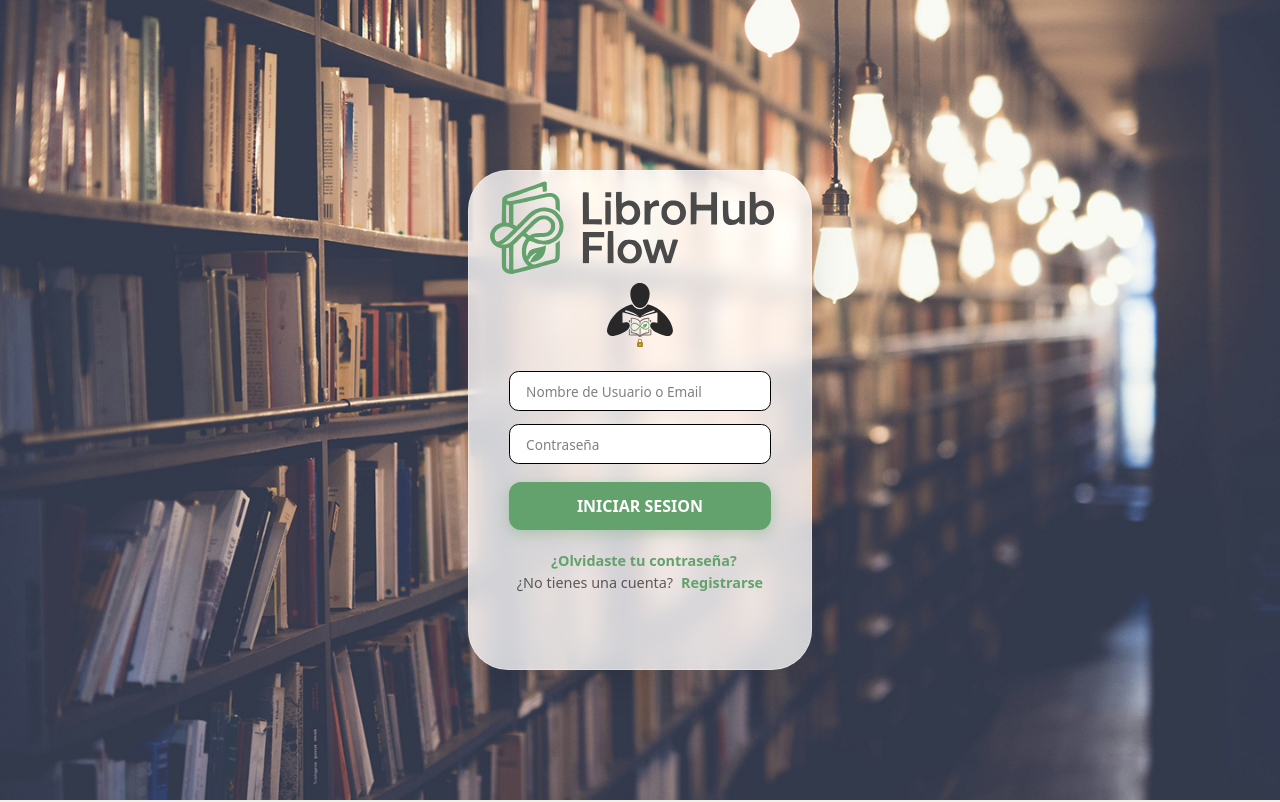
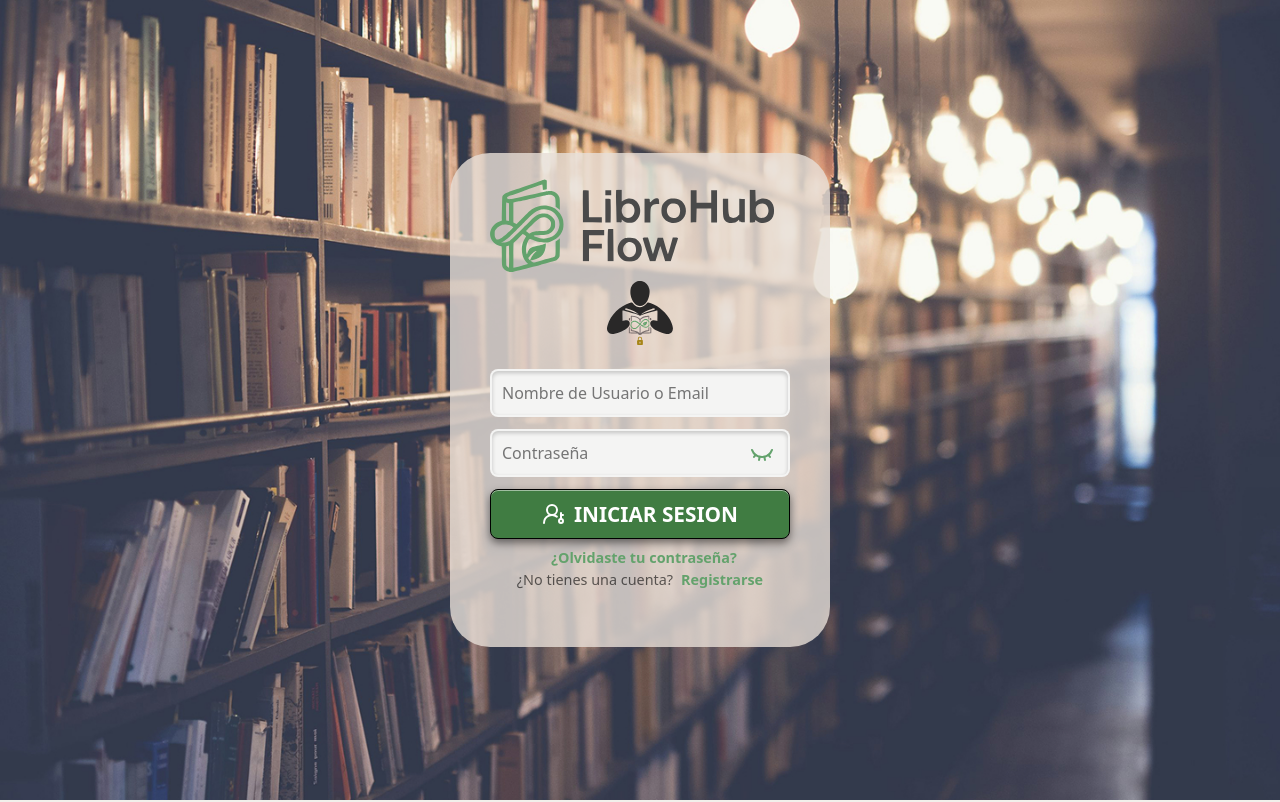
Before and after one commit to laiacastella/libro-hub-flow, a Next.js app: page /inicioSesion in a window 1280 px wide. Shown: the top 802 px of the page. Built offline with nearby package versions, Linux system fonts and the light colour scheme.

Commit message:
movido el componente FormLogin a los componentes

```diff
--- a/app/(autentificacion)/componentesForm/FormLogin/FormLogin.jsx
+++ /dev/null
@@ -1,98 +0,0 @@
-"use client";
-import { useState } from "react";
-import Campo from "../Campo/Campo.jsx";
-import Boton from "../Boton/Boton.jsx";
-import { Enlaces, PopUpPassReset } from "@/components";
-import styles from "../disenoForm.module.css";
-import stylesTexto from "./FormLogin.module.css";
-import Link from "next/link";
-
-const FormLogin = ({ onLoginSuccess }) => {
-    const [identificador, setIdentificador] = useState("");
-    const [password, setPassword] = useState("");
-    const [errorLogin, setErrorLogin] = useState("");
-    const [cargando, setCargando] = useState(false);
-    const [mostrarPopup, setMostrarPopup] = useState(false);
-
-    const abrirPopup = () => {
-        setMostrarPopup(true);
-    };
-
-    const cerrarPopup = () => {
-        setMostrarPopup(false);
-    };
-
-    const manejarSubmit = async (e) => {
-        e.preventDefault();
-        setErrorLogin("");
-
-        if (!identificador.trim() || !password) {
-            setErrorLogin("Introduce usuario/email y contraseña");
-            return;
-        }
-
-        try {
-            setCargando(true);
-
-            const response = await fetch("/api/usuarios/login", {
-                method: "POST",
-                headers: { "Content-Type": "application/json" },
-                body: JSON.stringify({
-                    identificador: identificador.trim(),
-                    password,
-                }),
-            });
-
-            const data = await response.json();
-
-            if (!response.ok) {
-                setErrorLogin(data?.error || "No se pudo iniciar sesión");
-                return;
-            }
-
-            localStorage.setItem("usuarioLogueado", JSON.stringify(data.usuario));
-            onLoginSuccess?.(data.usuario);
-        } catch (error) {
-            setErrorLogin("Error de conexión. Inténtalo de nuevo.");
-        } finally {
-            setCargando(false);
-        }
-    };
-
-    return (
-        <div>
-            <form className={styles.estiloForm} onSubmit={manejarSubmit}>
-                <div className={styles.contenedorLogo}>
-                    <Link href="/">
-                        <img src="/logo-h1Negro.svg" alt="logo App" />
-                    </Link>
-                </div>
-                <div className={styles.contenedorLogo}>
-                    <img src="icono-inicioSesion.svg" alt="logo inicio sesion" />
-                </div>
-                <div className={styles.contenedorCampos}>
-                    <Campo tipo="text" texto="Nombre de Usuario o Email" nombre="identificador" value={identificador} onChange={(e) => setIdentificador(e.target.value)} />
-
-                    <Campo tipo="password" texto="Contraseña" nombre="contrasena" value={password} onChange={(e) => setPassword(e.target.value)} />
-
-                    {errorLogin && <p className={stylesTexto.errorLogin}>{errorLogin}</p>}
-
-                    <Boton tipo="submit" nomBoton={cargando ? "ENTRANDO..." : "INICIAR SESION"} disabled={cargando} />
-
-                    <div className={stylesTexto.textoLogin}>
-                        <Enlaces nomEnlace="¿Olvidaste tu contraseña?" onClick={abrirPopup} />
-                        <p>
-                            {" "}
-                            ¿No tienes una cuenta?
-                            <Enlaces nomEnlace="Registrarse" ruta="/registro" />
-                        </p>
-                    </div>
-                </div>
-            </form>
-
-            {mostrarPopup && <PopUpPassReset cerrar={cerrarPopup} />}
-        </div>
-    );
-};
-
-export default FormLogin;
--- a/app/(autentificacion)/componentesForm/FormLogin/FormLogin.module.css
+++ /dev/null
@@ -1,17 +0,0 @@
-.textoLogin {
-    color: rgba(0, 0, 0, 0.6);
-    font-size: 0.9rem;
-
-    /* --- COMPORTAMIENTO --- */
-    text-align: center;
-
-    /* --- ESPACIADO --- */
-    margin-top: 0.5rem;
-}
-
-.errorLogin {
-    margin: 0;
-    font-size: 0.9rem;
-    color: #c62828;
-    text-align: center;
-}
--- a/app/(autentificacion)/inicioSesion/page.jsx
+++ b/app/(autentificacion)/inicioSesion/page.jsx
@@ -1,19 +1,54 @@
 'use client';
+
 import { useRouter } from "next/navigation";
-import styles from '../loginFondo.module.css'
-import FormLogin from "../componentesForm/FormLogin/FormLogin";
+import { useState } from "react";
+import styles from './page.module.css'
+import { FormLogin, Enlaces, PopUpPassReset } from "@/components";
+import Link from "next/link";
 
 export default function InicioSesion () {
+
     const router = useRouter ()
+    const [mostrarPopup, setMostrarPopup] = useState(false);
 
     const manejarLoginCorrecto = () => {
         router.push('/biblioteca')
     }
 
+    const abrirPopup = () => {
+        setMostrarPopup(true);
+    };
+
+    const cerrarPopup = () => {
+        setMostrarPopup(false);
+    };
+
     return (
-        <main className={styles.contenedorPagina}>
-            <FormLogin onLoginSuccess={manejarLoginCorrecto} />
+        <main className = {styles.contenedorPagina}>
+            <div className={styles.estiloForm}>
+                <div className={styles.contenedorLogo}>
+                    <Link href="/">
+                        <img src="/logo-h1Negro.svg" alt="logo App" />
+                    </Link>
+                </div>
+
+                <div className={styles.contenedorLogo}>
+                    <img src="icono-inicioSesion.svg" alt="logo inicio sesion" />
+                </div>
+
+                <FormLogin onLoginSuccess={manejarLoginCorrecto} />
+
+                <div className={styles.textoLogin}>
+                    <Enlaces nomEnlace="¿Olvidaste tu contraseña?" onClick={abrirPopup} />
+                    <p>
+                        {" "}
+                        ¿No tienes una cuenta?
+                        <Enlaces nomEnlace="Registrarse" ruta="/registro" />
+                    </p>
+                </div>
+            </div>
+
+            {mostrarPopup && <PopUpPassReset cerrar={cerrarPopup} />}
         </main>
-
     )
 }
--- /dev/null
+++ b/app/(autentificacion)/inicioSesion/page.module.css
@@ -0,0 +1,46 @@
+.contenedorPagina {
+    background-image: url("/inicioSesion-formulario.jpg");
+    background-size: cover;
+    background-position: center;
+    min-height: 100vh;
+
+    display: flex;
+    justify-content: center;
+    align-items: center;
+
+    padding: 40px 0;
+}
+
+.estiloForm {
+    background-color: #E8DFD8cc;
+    border-radius: 40px;
+    padding: 40px;
+}
+
+.contenedorLogo {
+    /* --- ESTÉTICA --- */
+    height: 4rem;
+    width: 100%;
+
+    /* --- COMPORTAMIENTO --- */
+    display: flex;
+    justify-content: center;
+    align-items: center;
+
+    /* --- ESPACIADO --- */
+    margin-top: 0;
+    margin-bottom: 1.5rem;
+}
+
+.contenedorLogo img {
+    height: 100%;
+    width: auto;            /* Mantiene la proporción original */
+    object-fit: contain;    /* Evita que la imagen se deforme */
+}
+
+.textoLogin {
+    color: rgba(0, 0, 0, 0.6);
+    font-size: 0.9rem;
+    text-align: center;
+    margin-top: 0.5rem;
+}
--- a/app/(autentificacion)/loginFondo.module.css
+++ /dev/null
@@ -1,13 +0,0 @@
-.contenedorPagina {
-    min-height: 100vh;
-    width: 100%;
-    background-image: url('/inicioSesion-formulario.jpg');
-    background-size: cover;
-    background-position: center;
-    background-attachment: fixed;
-
-    /* Centrado del formulario */
-    display: flex;
-    justify-content: center;
-    align-items: center;
-}
--- /dev/null
+++ b/components/Formularios/FormLogin/FormLogin.jsx
@@ -0,0 +1,68 @@
+"use client";
+
+import { useState } from "react";
+import { Boton, Input } from "@/components";
+import { UserRoundKey } from "lucide-react";
+import styles from "./FormLogin.module.css";
+
+const FormLogin = ({ onLoginSuccess }) => {
+    const [identificador, setIdentificador] = useState("");
+    const [password, setPassword] = useState("");
+    const [errorLogin, setErrorLogin] = useState("");
+    const [cargando, setCargando] = useState(false);
+
+
+
+    const manejarSubmit = async (e) => {
+        e.preventDefault();
+        setErrorLogin("");
+
+        if (!identificador.trim() || !password) {
+            setErrorLogin("Introduce usuario/email y contraseña");
+            return;
+        }
+
+        try {
+            setCargando(true);
+
+            const response = await fetch("/api/usuarios/login", {
+                method: "POST",
+                headers: { "Content-Type": "application/json" },
+                body: JSON.stringify({
+                    identificador: identificador.trim(),
+                    password,
+                }),
+            });
+
+            const data = await response.json();
+
+            if (!response.ok) {
+                setErrorLogin(data?.error || "No se pudo iniciar sesión");
+                return;
+            }
+
+            localStorage.setItem("usuarioLogueado", JSON.stringify(data.usuario));
+            onLoginSuccess?.(data.usuario);
+        } catch (error) {
+            setErrorLogin("Error de conexión. Inténtalo de nuevo.");
+        } finally {
+            setCargando(false);
+        }
+    };
+
+    return (
+        <div>
+            <form className={styles.form} onSubmit={manejarSubmit}>
+                <Input tipo="text" placeholder="Nombre de Usuario o Email" nombre="identificador" value={identificador} onChange={(e) => setIdentificador(e.target.value)} />
+
+                <Input tipo="password" placeholder="Contraseña" nombre="contrasena" value={password} onChange={(e) => setPassword(e.target.value)} />
+
+                {errorLogin && <p className={styles.errorLogin}>{errorLogin}</p>}
+
+                <Boton type="submit" icono={UserRoundKey} texto={cargando ? "ENTRANDO..." : "INICIAR SESION"} disabled={cargando} />
+            </form>
+        </div>
+    );
+};
+
+export default FormLogin;
--- /dev/null
+++ b/components/Formularios/FormLogin/FormLogin.module.css
@@ -0,0 +1,15 @@
+.form {
+    width: 100%;
+    justify-self: center;
+    text-align: center;
+    display: flex;
+    flex-direction: column;
+    gap: 12px;
+}
+
+.errorLogin {
+    margin: 0;
+    font-size: 0.9rem;
+    color: #c62828;
+    text-align: center;
+}
--- a/components/index.js
+++ b/components/index.js
@@ -33,6 +33,7 @@ export { default as FormEditarCuenta } from "./Formularios/FormEditarCuenta/Form
 export { default as FormIncidencia } from "./Formularios/FormIncidencia/FormIncidencia";
 export { default as BarraBusqueda } from "./Formularios/BarraBusqueda/BarraBusqueda";
 export { default as FormRegistro } from "./Formularios/FormRegistro/FormRegistro";
+export { default as FormLogin } from "./Formularios/FormLogin/FormLogin";
 
 // PopUps
 export { default as PopUpBiblioteca } from "./PopUps/PopUpBiblioteca/PopUpBiblioteca";
```
